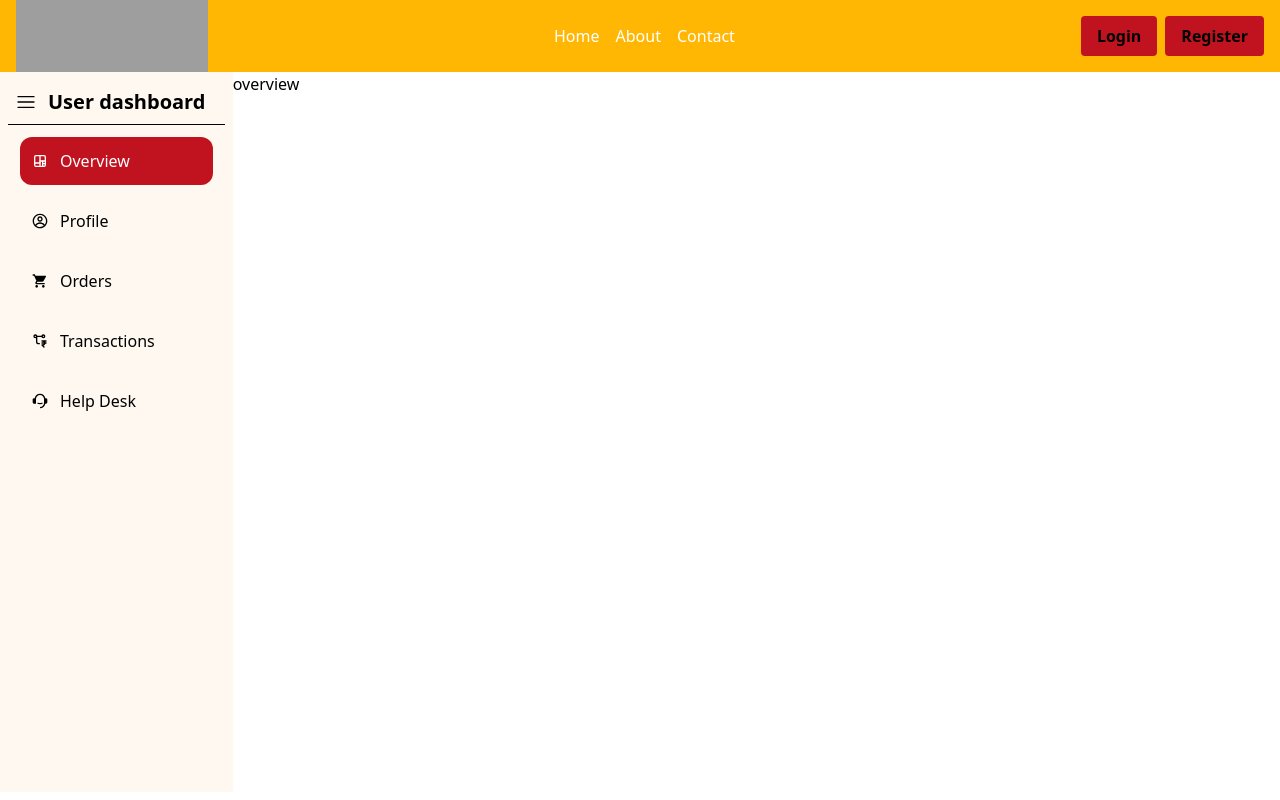
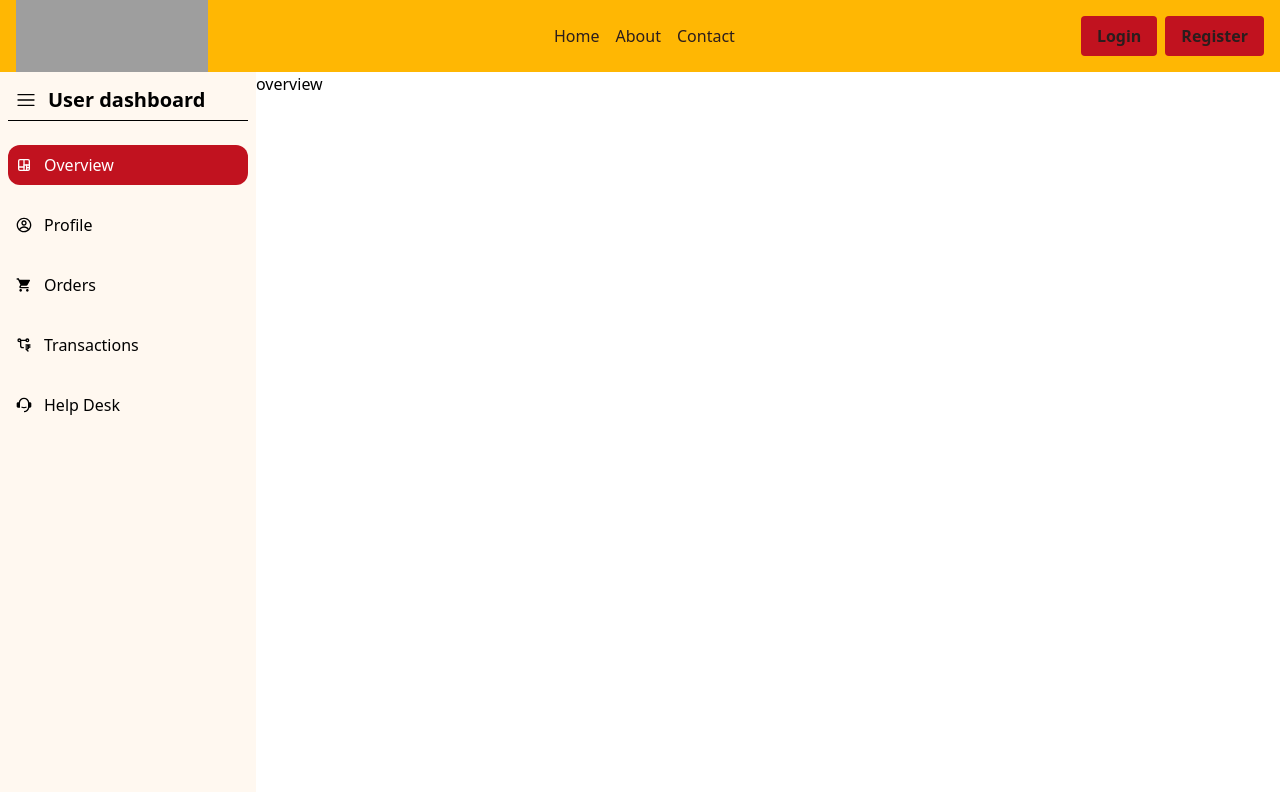
Before and after one commit to ishitaaa-31/WebDevelopmentRICR, a React (Vite) app in the folder Cravingzz/client/: page /user-dashboard in a window 1280 px wide. Built offline with nearby package versions, Linux system fonts and the light colour scheme; grey boxes are pictures that could not be loaded.

Commit message:
sidebarCollapse

```diff
--- a/Cravingzz/client/src/components/Header.jsx
+++ b/Cravingzz/client/src/components/Header.jsx
@@ -17,28 +17,28 @@ const Header = () => {
         <div className="flex gap-4">
           <Link
             to={"/"}
-            className="text-decoration-none text-white hover:text-(--color-accent)"
+            className="text-decoration-none text-(--color-text) hover:text-(--color-accent)"
           >
             Home
           </Link>
           <Link
             to={"/about"}
-            className="text-decoration-none text-white hover:text-(--color-accent)"
+            className="text-decoration-none text-(--color-text) hover:text-(--color-accent)"
           >
             About
           </Link>
           <Link
             to={"/contact"}
-            className="text-decoration-none text-white hover:text-(--color-accent)"
+            className="text-decoration-none text-(--color-text) hover:text-(--color-accent)"
           >
             Contact
           </Link>
         </div>
         <div className='flex gap-2'>
-          <button onClick={() =>navigate("/login")} className="bg-(--color-secondary) py-2 px-4 font-bold hover:bg-(--color-secondary-hover) hover:text-white rounded ">
+          <button onClick={() =>navigate("/login")} className="bg-(--color-secondary) text-(--color-text) py-2 px-4 font-bold hover:bg-(--color-secondary-hover) hover:text-white rounded ">
             Login
           </button>
-          <button onClick={() =>navigate("/register")} className="bg-(--color-secondary) py-2 px-4 font-bold hover:bg-(--color-secondary-hover) hover:text-white rounded ">
+          <button onClick={() =>navigate("/register")} className="bg-(--color-secondary) text-(--color-text) py-2 px-4 font-bold hover:bg-(--color-secondary-hover) hover:text-white rounded ">
             Register
           </button>
         </div>
--- a/Cravingzz/client/src/components/userDashboard/Sidebar.jsx
+++ b/Cravingzz/client/src/components/userDashboard/Sidebar.jsx
@@ -6,71 +6,69 @@ import { TbChartTreemap } from "react-icons/tb";
 import { MdShoppingCart } from "react-icons/md";
 import { TbTransactionRupee } from "react-icons/tb";
 
-const Sidebar = ({ active, setActive }) => {
+const Sidebar = ({ active, setActive, isCollapsed, setCollapsed }) => {
+  const menuItems = [
+    { key: "overview", title: "Overview", icon: <TbChartTreemap /> },
+    { key: "profile", title: "Profile", icon: <CgProfile /> },
+    { key: "order", title: "Orders", icon: <MdShoppingCart /> },
+    {
+      key: "transactions",
+      title: "Transactions",
+      icon: <TbTransactionRupee />,
+    },
+    { key: "helpdesk", title: "Help Desk", icon: <RiCustomerService2Fill /> },
+  ];
   return (
     <>
       <div className="p-2">
-        <div className="text-xl font-bold p-2 flex gap-3 items-center"> <RxHamburgerMenu/>User dashboard</div>
+        <div className=" h-10 text-xl font-bold p-2 flex gap-3 items-center">
+          {" "}
+          <button
+            className="hover:scale-105"
+            onClick={() => setCollapsed(!isCollapsed)}
+          >
+            {" "}
+            <RxHamburgerMenu />
+          </button>
+          {!isCollapsed && (
+            <span className="overflow-hidden text-nowrap">User dashboard</span>
+          )}
+        </div>
         <hr />
-        <div className="grid gap-3 p-3 ">
+        {isCollapsed ? (
+          <div className=" grid gap-3 py-6 space-y-2 w-full">
+            {menuItems.map((item, idx) => (
               <button
-           className={`flex gap-3 items-center  p-3 rounded-xl ${
-              active === "overview"
+                className={`flex gap-3 items-center  p-2 rounded-xl text-base h-10 ${
+                  active === item.key
                     ? "bg-(--color-secondary) text-white"
                     : "hover:bg-gray-100/70"
                 }`}
-            onClick={() => setActive("overview")}
+                onClick={() => setActive(item.key)}
+                key={idx}
               >
-            <TbChartTreemap />
-            Overview
+                {item.icon}
               </button>
+            ))}
+          </div>
+        ) : (
+          <div className="grid gap-3 py-6 space-y-2  w-full h-10">
+            {menuItems.map((item, idx) => (
               <button
-           className={`flex gap-3 items-center  p-3 rounded-xl ${
-              active === "profile"
+                className={`flex gap-3 items-center  p-2 rounded-xl text-base ${
+                  active === item.key
                     ? "bg-(--color-secondary) text-white"
                     : "hover:bg-gray-100/70"
                 }`}
-            onClick={() => setActive("profile")}
+                onClick={() => setActive(item.key)}
+                key={idx}
               >
-            {" "}
-            <CgProfile />
-            Profile
+                {item.icon}
+                {item.title}
               </button>
-          <button
-            className={`flex gap-3 items-center  p-3 rounded-xl ${
-              active === "order"
-                ? "bg-(--color-secondary) text-white"
-                : "hover:bg-gray-100/70"
-            }`}
-            onClick={() => setActive("order")}
-          >
-            <MdShoppingCart />
-            Orders
-          </button>
-          <button
-            className={`flex gap-3 items-center  p-3 rounded-xl ${
-              active === "transaction"
-                ? "bg-(--color-secondary) text-white"
-                : "hover:bg-gray-100/70"
-            }`}
-            onClick={() => setActive("transaction")}
-          >
-            <TbTransactionRupee />
-            Transactions
-          </button>
-          <button
-            className={`flex gap-3 items-center  p-3 rounded-xl ${
-              active === "helpdesk"
-                ? "bg-(--color-secondary) text-white"
-                : "hover:bg-gray-100/70"
-            }`}
-            onClick={() => setActive("helpdesk")}
-          >
-            {" "}
-            <RiCustomerService2Fill />
-            Help Desk
-          </button>
+            ))}
           </div>
+        )}
       </div>
     </>
   );
--- a/Cravingzz/client/src/pages/Login.jsx
+++ b/Cravingzz/client/src/pages/Login.jsx
@@ -2,6 +2,7 @@ import React, { useState } from "react";
 import toast from "react-hot-toast";
 import api from "../config/Api";
 import { useNavigate } from "react-router-dom";
+import bg from "../assets/bg.png";
 
 const Login = () => {
   const navigate = useNavigate();
@@ -30,7 +31,7 @@ const Login = () => {
 
     if (
       !/^[\w\.]+@(gmail|outlook|ricr|yahoo)\.(com|in|co.in)$/.test(
-        formData.email
+        formData.email,
       )
     ) {
       Error.email = "Use Proper Email Format";
@@ -67,24 +68,31 @@ const Login = () => {
 
   return (
     <>
-      <div className="min-h-screen bg-linear-to-br from-blue-50 to-indigo-100 py-6 px-4">
-        <div className="max-w-xl mx-auto">
+      <div className=" bg-(--color-background)  from-blue-50 to-indigo-100 py-6 px-4 relative h-screen w-full ">
+
+        <div className="  max-w-xl mx-auto items-center justify-center">
           {/* Header */}
+
           <div className="text-center mb-8">
-            <h1 className="text-4xl font-bold text-gray-900 mb-2">Login</h1>
-            <p className="text-lg text-gray-600 italic">Welcome Back!</p>
+            <h1 className="text-4xl  text-(--color-text) font-bold mb-2">Login</h1>
+            <p className="text-lg text-(--color-text) italic">Welcome Back!</p>
           </div>
 
           {/* Form Container */}
-          <div className="bg-white rounded-xl shadow-2xl overflow-hidden">
+          <div className=" relative  w-full  rounded-xl shadow-2xl overflow-hidden">
+            <img
+          src={bg}
+          alt=""
+          className="absolute z-0 inset-0 w-full h-full object-cover"
+        />
             <form
               onSubmit={handleSubmit}
               onReset={handleClearForm}
-              className="p-8"
+              className="p-8 relative z-10 "
             >
               {/* Personal Information */}
               <div className="mb-10">
-                <div className="space-y-4">
+                <div className="space-y-4 ">
                   <input
                     type="email"
                     name="email"
@@ -93,7 +101,7 @@ const Login = () => {
                     onChange={handleChange}
                     required
                     disabled={isLoading}
-                    className="w-full h-fit px-4 py-3 border-2 border-gray-300 rounded-lg focus:outline-none focus:border-indigo-500 transition disabled:cursor-not-allowed disabled:bg-gray-200"
+                    className="w-full h-fit px-4 py-3  bg-(--color-background)   rounded-lg focus:outline-none focus:border-indigo-500 transition disabled:cursor-not-allowed disabled:bg-gray-200"
                   />
 
                   <input
@@ -104,7 +112,7 @@ const Login = () => {
                     onChange={handleChange}
                     required
                     disabled={isLoading}
-                    className="w-full px-4 py-3 border-2 border-gray-300 rounded-lg focus:outline-none focus:border-indigo-500 transition disabled:cursor-not-allowed disabled:bg-gray-200"
+                    className="w-full px-4 py-3  bg-(--color-background) rounded-lg focus:outline-none focus:border-indigo-500 transition disabled:cursor-not-allowed disabled:bg-gray-200"
                   />
                 </div>
               </div>
@@ -114,14 +122,14 @@ const Login = () => {
                 <button
                   type="reset"
                   disabled={isLoading}
-                  className="flex-1 bg-gray-300 text-gray-800 font-bold py-4 px-6 rounded-lg hover:bg-gray-400 transition duration-300 transform hover:scale-105 disabled:scale-100 disabled:bg-gray-300 disabled:cursor-not-allowed"
+                  className="flex-1 bg-(--color-background)   text-gray-800 font-bold py-4 px-6 rounded-lg hover:bg-(--color-primary-hover) transition duration-300 transform hover:scale-105 disabled:scale-100 disabled:bg-gray-300 disabled:cursor-not-allowed"
                 >
                   Clear Form
                 </button>
                 <button
                   type="submit"
                   disabled={isLoading}
-                  className="flex-1 bg-linear-to-r from-indigo-600 to-indigo-700 text-white font-bold py-4 px-6 rounded-lg hover:from-indigo-700 hover:to-indigo-800 transition duration-300 transform hover:scale-105 shadow-lg disabled:scale-100 disabled:bg-gray-300  disabled:cursor-not-allowed"
+                  className="flex-1 bg-(--color-secondary) hover:bg-(--color-secondary-hover) text-white font-bold py-4 px-6 rounded-lg hover:from-indigo-700 hover:to-indigo-800 transition duration-300 transform hover:scale-105 shadow-lg disabled:scale-100 disabled:bg-gray-300  disabled:cursor-not-allowed"
                 >
                   {isLoading ? "Submitting" : "Submit"}
                 </button>
--- a/Cravingzz/client/src/pages/dashboards/UserDashboard.jsx
+++ b/Cravingzz/client/src/pages/dashboards/UserDashboard.jsx
@@ -8,13 +8,21 @@ import HelpDesk from "../../components/userDashboard/HelpDesk";
 
 const UserDashboard = () => {
   const [active, setActive] = useState("overview");
+  const [isCollapsed, setCollapsed] = useState(false);
   return (
     <>
       <div className="w-full flex  h-[90vh]">
-        <div className=" w-2/11 bg-(--color-background)">
-          <Sidebar active={active} setActive={setActive} />
+        <div
+          className={`bg-(--color-background) ${isCollapsed ? "w-2/60" : "w-12/60"} duration-300`}
+        >
+          <Sidebar
+            active={active}
+            setActive={setActive}
+            isCollapsed={isCollapsed}
+            setCollapsed={setCollapsed}
+          />
         </div>
-        <div className=" w-9/11">
+        <div className={`${isCollapsed ? "w-58/60" : "w-48/60"} duration-300`}>
           {active === "overview" && <Overview />}
           {active === "profile" && <Profile />}
           {active === "order" && <Order />}
```
Also changed, not shown: Cravingzz/client/src/assets/bg.png. Lines whose indentation alone changed are shown as unchanged.
